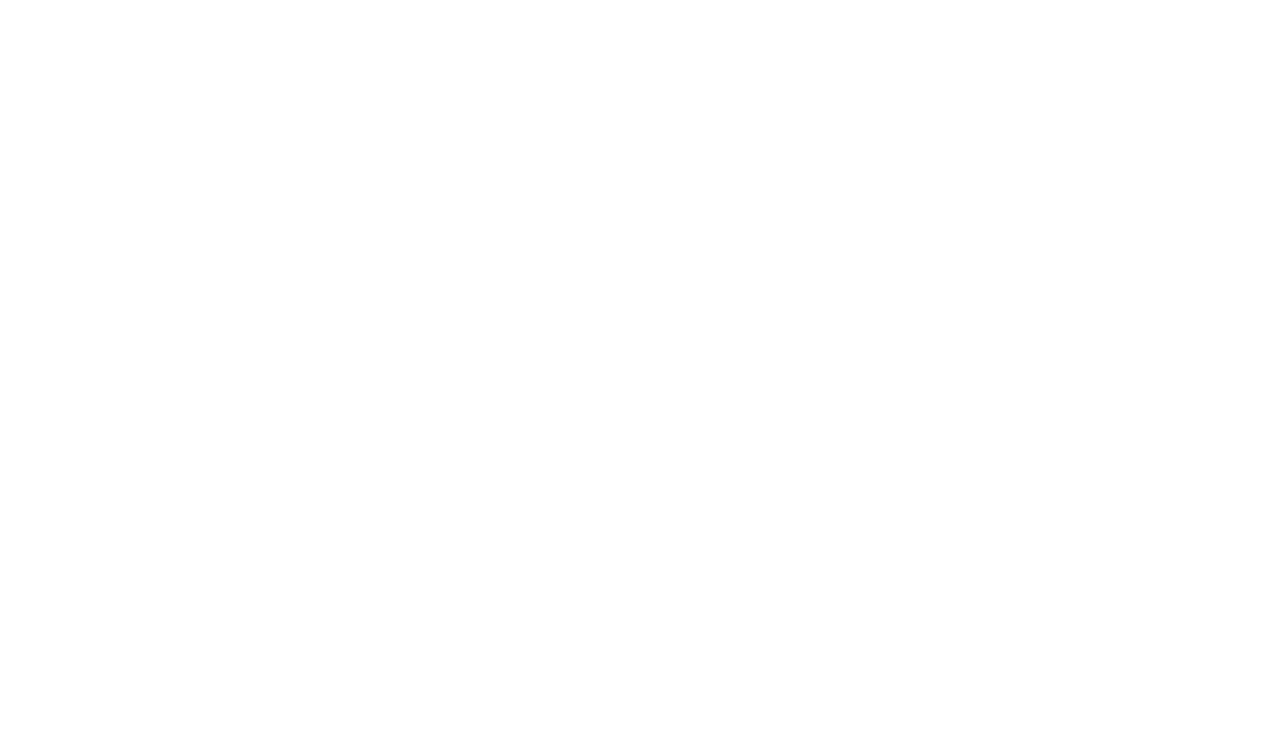
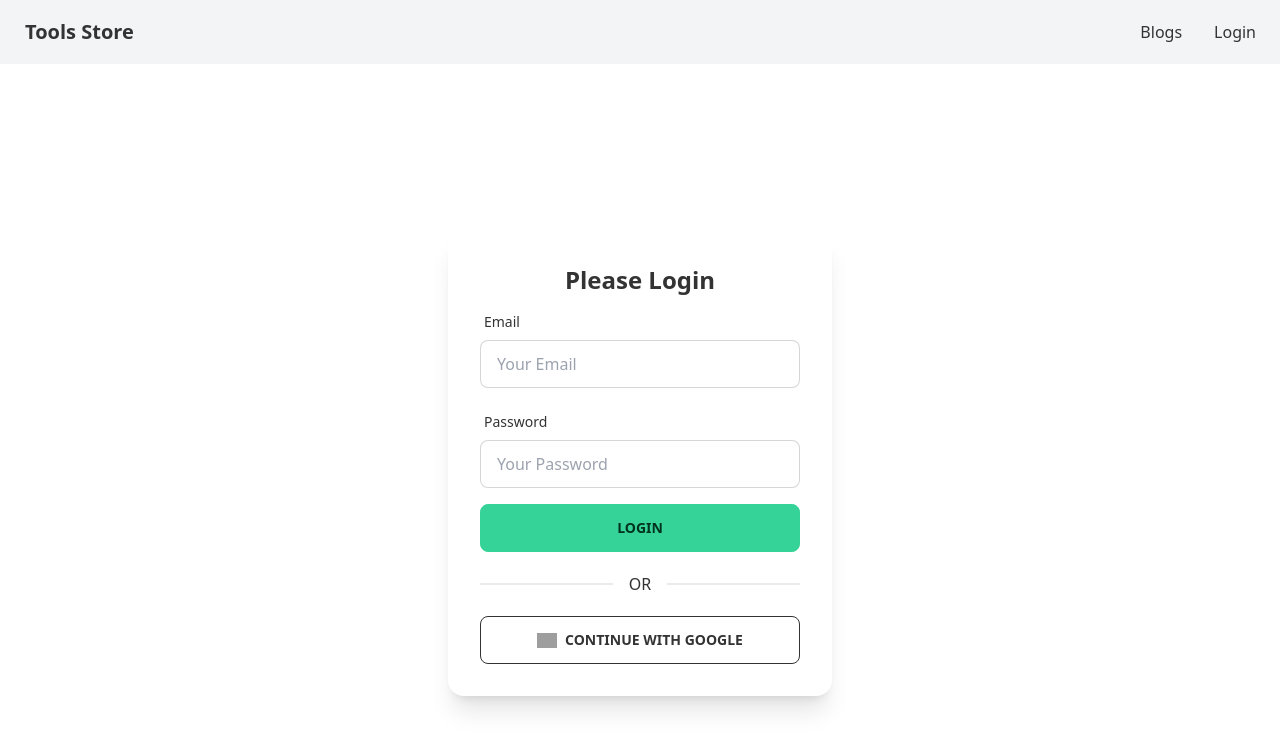
Before and after one commit to motalibpathan/manufacturer-website-client, a React (Create React App) app: page /login in a window 1280 px wide. Before the commit this address had no page. Shown: the top 750 px of the page. Built offline with nearby package versions, Linux system fonts and the light colour scheme; no server answers; grey boxes are pictures that could not be loaded.

Commit message:
login page complete

```diff
--- a/package.json
+++ b/package.json
@@ -11,6 +11,7 @@
     "react": "^18.1.0",
     "react-dom": "^18.1.0",
     "react-firebase-hooks": "^5.0.3",
+    "react-hook-form": "^7.31.2",
     "react-query": "^3.39.0",
     "react-router-dom": "^6.3.0",
     "react-scripts": "5.0.1",
--- a/src/App.js
+++ b/src/App.js
@@ -2,13 +2,19 @@
 import { ToastContainer } from "react-toastify";
 import "react-toastify/dist/ReactToastify.css";
 import "./App.css";
-import Home from "./pages/Home";
+import Blogs from "./Pages/Blogs/Blogs";
+import Home from "./Pages/Home/Home";
+import Login from "./Pages/Login/Login";
+import Navbar from "./Pages/Shared/Navbar";
 
 function App() {
   return (
     <div>
+      <Navbar />
       <Routes>
         <Route path="/" element={<Home />} />
+        <Route path="/login" element={<Login />} />
+        <Route path="/blogs" element={<Blogs />} />
       </Routes>
       <ToastContainer />
     </div>
--- /dev/null
+++ b/src/Pages/Blogs/Blogs.js
@@ -0,0 +1,11 @@
+import React from "react";
+
+const Blogs = () => {
+  return (
+    <div className="md:container mx-auto p-5">
+      <h1>This is blog page</h1>
+    </div>
+  );
+};
+
+export default Blogs;
--- a/src/pages/Home.js
+++ b/src/Pages/Home/Home.js
@@ -3,7 +3,7 @@
 const Home = () => {
   return (
     <div>
-      <h1>This si home</h1>
+      <h1 className="text-red-500">This si home</h1>
     </div>
   );
 };
--- /dev/null
+++ b/src/Pages/Login/Login.js
@@ -0,0 +1,141 @@
+import React, { useEffect } from "react";
+import {
+  useSignInWithEmailAndPassword,
+  useSignInWithGoogle,
+} from "react-firebase-hooks/auth";
+import { useForm } from "react-hook-form";
+import { useLocation, useNavigate } from "react-router-dom";
+import auth from "../../firebase.init";
+import Loading from "../Shared/Loading";
+
+const Login = () => {
+  const {
+    register,
+    handleSubmit,
+    formState: { errors },
+  } = useForm();
+  const [signInWithGoogle, gUser, gLoading, gError] = useSignInWithGoogle(auth);
+  const [signInWithEmailAndPassword, user, loading, error] =
+    useSignInWithEmailAndPassword(auth);
+  const navigate = useNavigate();
+  const location = useLocation();
+  let from = location.state?.from?.pathname || "/";
+  let signInError;
+
+  useEffect(() => {
+    if (user || gUser) {
+      navigate(from, { replace: true });
+    }
+  }, [user, navigate, from, gUser]);
+
+  if (loading || gLoading) {
+    return <Loading />;
+  }
+
+  if (error || gError) {
+    signInError = (
+      <p className="text-red-500 mb-2">{error?.message || gError?.message}</p>
+    );
+  }
+
+  const onSubmit = (data) => {
+    signInWithEmailAndPassword(data.email, data.password);
+  };
+
+  return (
+    <div className="md:container mx-auto p-5 flex justify-center min-h-screen items-center">
+      <div class="card w-96 bg-base-100 shadow-xl">
+        <div class="card-body">
+          <h2 class="text-center text-2xl font-bold">Please Login</h2>
+          <form onSubmit={handleSubmit(onSubmit)}>
+            <div class="form-control w-full max-w-xs">
+              <label class="label">
+                <span class="label-text">Email</span>
+              </label>
+              <input
+                type="text"
+                placeholder="Your Email"
+                class="input input-bordered w-full max-w-xs"
+                {...register("email", {
+                  required: {
+                    value: true,
+                    message: "Email field is required",
+                  },
+                  pattern: {
+                    value: /[a-z0-9]+@[a-z]+\.[a-z]{2,3}/,
+                    message: "Please provide a valid email",
+                  },
+                })}
+              />
+              <label class="label">
+                {errors.email?.type === "required" && (
+                  <span className="label-text-alt text-red-500">
+                    {errors.email.message}
+                  </span>
+                )}
+                {errors.email?.type === "pattern" && (
+                  <span className="label-text-alt text-red-500">
+                    {errors.email.message}
+                  </span>
+                )}
+              </label>
+            </div>
+            <div class="form-control w-full max-w-xs">
+              <label class="label">
+                <span class="label-text">Password</span>
+              </label>
+              <input
+                type="password"
+                placeholder="Your Password"
+                class="input input-bordered w-full max-w-xs"
+                {...register("password", {
+                  required: {
+                    value: true,
+                    message: "Password is required",
+                  },
+                  minLength: {
+                    value: 6,
+                    message: "Must be 6 character or longer",
+                  },
+                })}
+              />
+              <label class="label">
+                {errors.password?.type === "required" && (
+                  <span className="label-text-alt text-red-500">
+                    {errors.password.message}
+                  </span>
+                )}
+                {errors.password?.type === "minLength" && (
+                  <span className="label-text-alt text-red-500">
+                    {errors.password.message}
+                  </span>
+                )}
+              </label>
+            </div>
+            {signInError}
+            <input
+              type="submit"
+              class="w-full btn btn-success"
+              value={"Login"}
+            />
+          </form>
+
+          <div class="divider">OR</div>
+          <button
+            onClick={() => signInWithGoogle()}
+            className="uppercase btn btn-outline "
+          >
+            <img
+              width={20}
+              src="https://cdn.jsdelivr.net/gh/devicons/devicon/icons/google/google-original.svg"
+              alt="google"
+            />
+            <span className="ml-2"> Continue With Google</span>
+          </button>
+        </div>
+      </div>
+    </div>
+  );
+};
+
+export default Login;
--- /dev/null
+++ b/src/Pages/Shared/Loading.js
@@ -0,0 +1,26 @@
+import React from "react";
+
+const Loading = () => {
+  return (
+    <div className="flex justify-center">
+      <svg
+        role="status"
+        class="inline w-12 h-12 mr-2 text-gray-200 animate-spin dark:text-gray-600 fill-green-500"
+        viewBox="0 0 100 101"
+        fill="none"
+        xmlns="http://www.w3.org/2000/svg"
+      >
+        <path
+          d="M100 50.5908C100 78.2051 77.6142 100.591 50 100.591C22.3858 100.591 0 78.2051 0 50.5908C0 22.9766 22.3858 0.59082 50 0.59082C77.6142 0.59082 100 22.9766 100 50.5908ZM9.08144 50.5908C9.08144 73.1895 27.4013 91.5094 50 91.5094C72.5987 91.5094 90.9186 73.1895 90.9186 50.5908C90.9186 27.9921 72.5987 9.67226 50 9.67226C27.4013 9.67226 9.08144 27.9921 9.08144 50.5908Z"
+          fill="currentColor"
+        />
+        <path
+          d="M93.9676 39.0409C96.393 38.4038 97.8624 35.9116 97.0079 33.5539C95.2932 28.8227 92.871 24.3692 89.8167 20.348C85.8452 15.1192 80.8826 10.7238 75.2124 7.41289C69.5422 4.10194 63.2754 1.94025 56.7698 1.05124C51.7666 0.367541 46.6976 0.446843 41.7345 1.27873C39.2613 1.69328 37.813 4.19778 38.4501 6.62326C39.0873 9.04874 41.5694 10.4717 44.0505 10.1071C47.8511 9.54855 51.7191 9.52689 55.5402 10.0491C60.8642 10.7766 65.9928 12.5457 70.6331 15.2552C75.2735 17.9648 79.3347 21.5619 82.5849 25.841C84.9175 28.9121 86.7997 32.2913 88.1811 35.8758C89.083 38.2158 91.5421 39.6781 93.9676 39.0409Z"
+          fill="currentFill"
+        />
+      </svg>
+    </div>
+  );
+};
+
+export default Loading;
--- /dev/null
+++ b/src/Pages/Shared/Navbar.js
@@ -0,0 +1,51 @@
+import React from "react";
+import { Link } from "react-router-dom";
+
+const Navbar = () => {
+  const menuItems = (
+    <>
+      <li>
+        <Link to="/blogs">Blogs</Link>
+      </li>
+      <li>
+        <Link to="/login">Login</Link>
+      </li>
+    </>
+  );
+  return (
+    <div class="navbar bg-gray-100">
+      <div class="navbar-start">
+        <div class="dropdown">
+          <label tabindex="0" class="btn btn-ghost lg:hidden">
+            <svg
+              xmlns="http://www.w3.org/2000/svg"
+              class="h-5 w-5"
+              fill="none"
+              viewBox="0 0 24 24"
+              stroke="currentColor"
+            >
+              <path
+                stroke-linecap="round"
+                stroke-linejoin="round"
+                stroke-width="2"
+                d="M4 6h16M4 12h8m-8 6h16"
+              />
+            </svg>
+          </label>
+          <ul
+            tabindex="0"
+            class="menu menu-compact dropdown-content mt-3 p-2 shadow bg-base-100 rounded-box w-52"
+          >
+            {menuItems}{" "}
+          </ul>
+        </div>
+        <a class="btn btn-ghost normal-case text-xl">Tools Store</a>
+      </div>
+      <div class="navbar-end hidden lg:flex">
+        <ul class="menu menu-horizontal p-0">{menuItems}</ul>
+      </div>
+    </div>
+  );
+};
+
+export default Navbar;
--- a/tailwind.config.js
+++ b/tailwind.config.js
@@ -3,5 +3,18 @@
   theme: {
     extend: {},
   },
-  plugins: [],
+  plugins: [require("daisyui")],
+  daisyui: {
+    themes: [
+      {
+        mytheme: {
+          primary: "#a991f7",
+          secondary: "#f6d860",
+          accent: "#37cdbe",
+          neutral: "#3d4451",
+          "base-100": "#ffffff",
+        },
+      },
+    ],
+  },
 };
```
Also changed, not shown: 1 other file (tests, documents, lock files or other folders).
